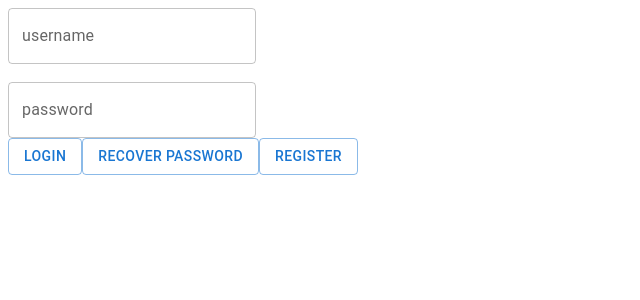
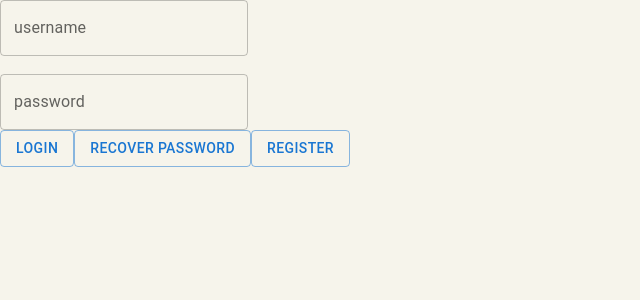
Before and after one commit to markopolo139/Project-Planner-Frontend, a React (Create React App) app: page / in a window 1280 px wide. Shown: the top 300 px of the page, without its empty margins (0-640 px from the left). Built offline with nearby package versions, Linux system fonts and the light colour scheme.

Commit message:
feat(sass): create global sass

```diff
--- /dev/null
+++ b/src/css/index.sass
@@ -0,0 +1,3 @@
+body
+  background-color: #F6F4EB
+  margin: 0
--- a/src/index.tsx
+++ b/src/index.tsx
@@ -4,8 +4,8 @@ import {Provider} from "react-redux";
 import {store} from "./configuration/Strore";
 import {RouterProvider} from "react-router-dom";
 import {router} from "./configuration/Router";
+import "./css/index.sass"
 
-//TODO: add css later
 const root = ReactDOM.createRoot(
   document.getElementById('root') as HTMLElement
 );
```
